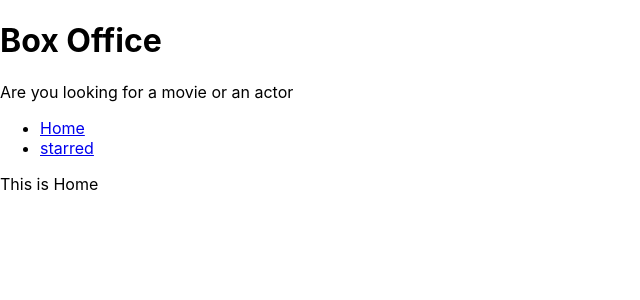
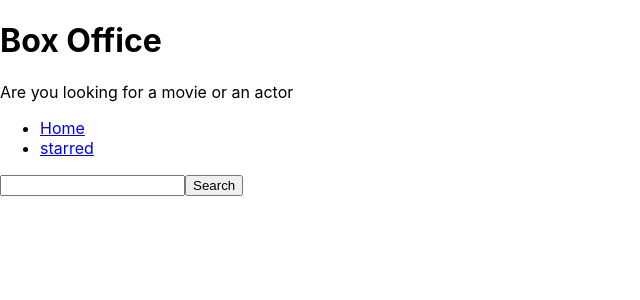
Before and after one commit to B-Thanish/Box-office, a React (Create React App) app: page / in a window 1280 px wide. Shown: the top 300 px of the page, without its empty margins (0-640 px from the left). Built offline with nearby package versions, Linux system fonts and the light colour scheme.

Commit message:
created input and fetch results from tv maze api

```diff
--- a/src/pages/Home.jsx
+++ b/src/pages/Home.jsx
@@ -1,10 +1,43 @@
 /* eslint-disable arrow-body-style */
 /* eslint-disable react/function-component-definition */
-import React from 'react';
+import React, { useState } from 'react';
 import MainPageLayout from '../components/MainPageLayout';
 
 const Home = () => {
-  return <MainPageLayout>This is Home</MainPageLayout>;
+  const [input, setInput] = useState('');
+
+  const onSearch = () => {
+    fetch(`https://api.tvmaze.com/search/shows?q=${input}`)
+      .then(r => r.json())
+      .then(result => {
+        // eslint-disable-next-line no-console
+        console.log(result);
+      });
+  };
+
+  const onInputChange = ev => {
+    setInput(ev.target.value);
+  };
+
+  const onKeyDown = ev => {
+    if (ev.keyCode === 13) {
+      onSearch();
+    }
+  };
+
+  return (
+    <MainPageLayout>
+      <input
+        type="text"
+        onChange={onInputChange}
+        onKeyDown={onKeyDown}
+        value={input}
+      />
+      <button type="button" onClick={onSearch}>
+        Search
+      </button>
+    </MainPageLayout>
+  );
 };
 
 export default Home;
```
